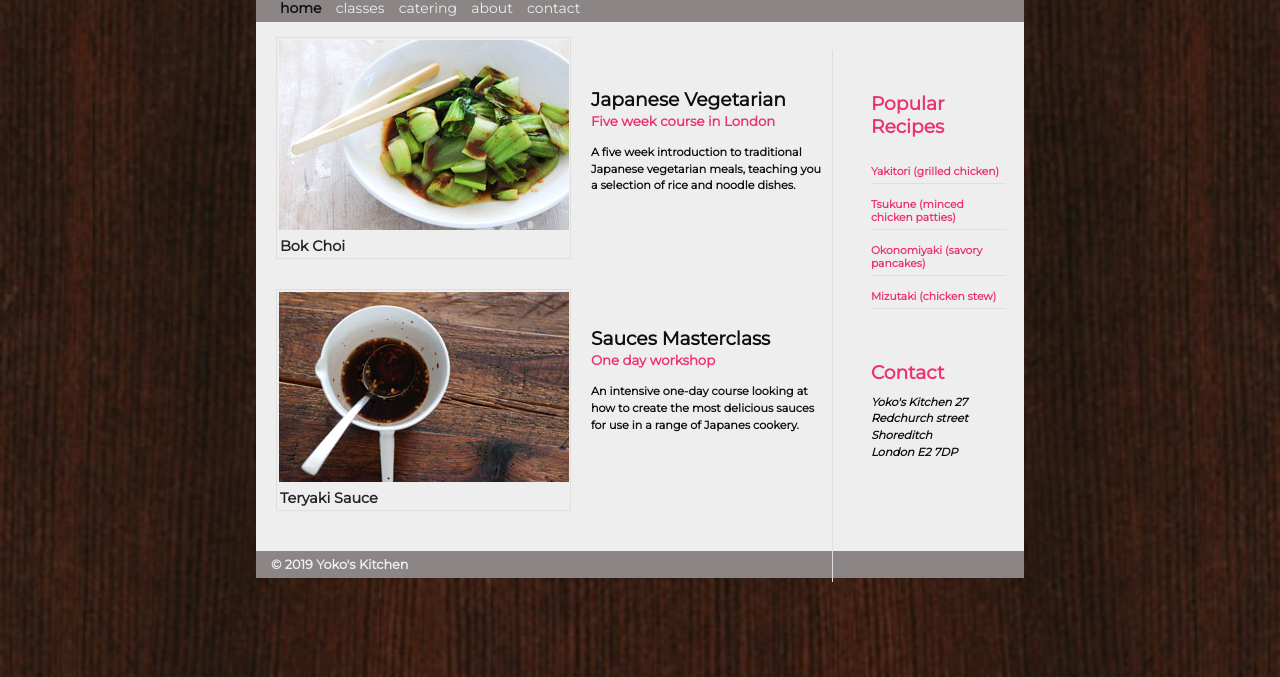
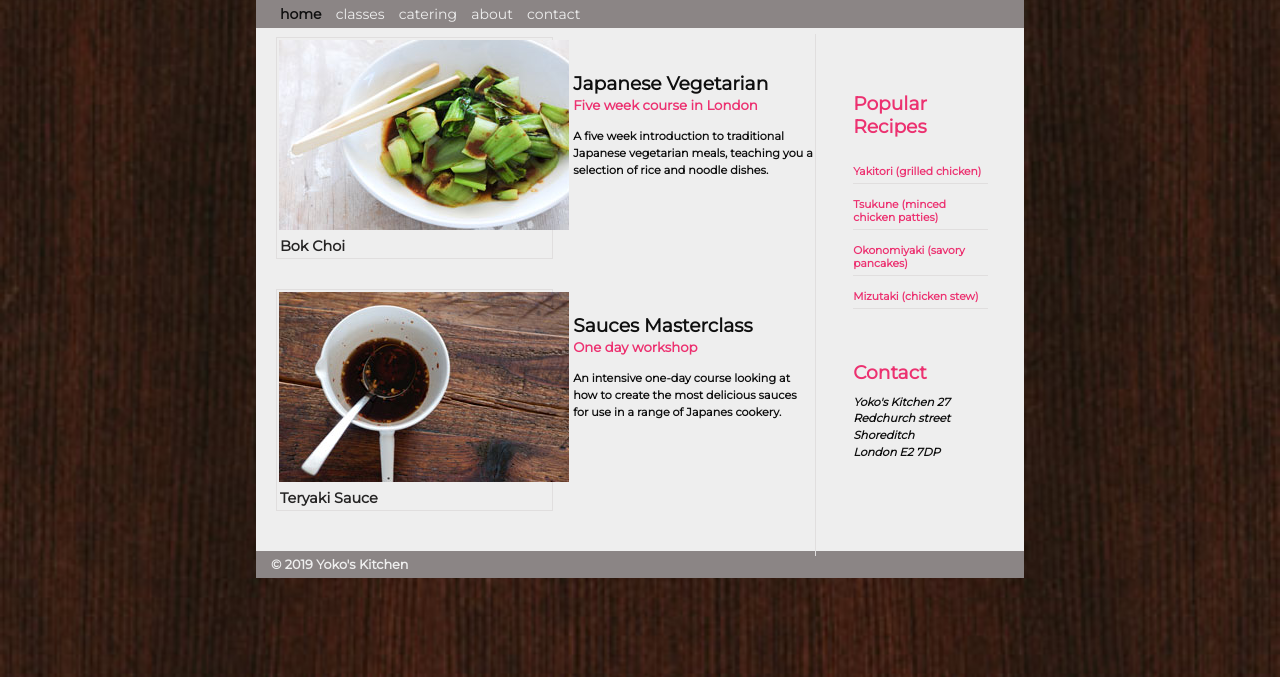
Before and after one commit to jsk900/teryaki, a plain HTML site: page index.html in a window 1280 px wide. Shown: the part 123-800 px from the top of the page. Drawn offline with Linux system fonts and the light colour scheme.

Commit message:
browser resolution fixes

```diff
--- a/styles.css
+++ b/styles.css
@@ -27,7 +27,6 @@ body {
 }
 
 header {
-  display: block;
   position: relative;
 }
 
@@ -38,7 +37,7 @@ header img {
 /* Position the navbar within the header */
 nav {
   position: absolute;
-  top: 106px;
+  top: 112px;
   width: 100%;
   background-color: #8b8585;
 }
@@ -75,7 +74,7 @@ nav ul li a:hover {
 /* Start of formatting of  the first leftmost section */
 #section1 {
   display: inline-block;
-  width: 41%;
+  width: 38.7%;
   padding: 40px 0 40px 20px;
 }
 
@@ -105,10 +104,10 @@ figcaption {
 /* Start of format for the middle section */
 #section2 {
   position: absolute;
-  top: 21.6%;
+  top: 19.6%;
   display: inline-block;
   width: 20.5%;
-  padding: 0 4px 4px 20px;
+  padding: 0 0 4px 20px;
   border-right: 1px solid #e0dede;
 }
 
@@ -139,7 +138,7 @@ figcaption {
 
 #filler {
   width: inherit;
-  height: 145px;
+  height: 132px;
   padding-left: 20px;
 }
 
```
